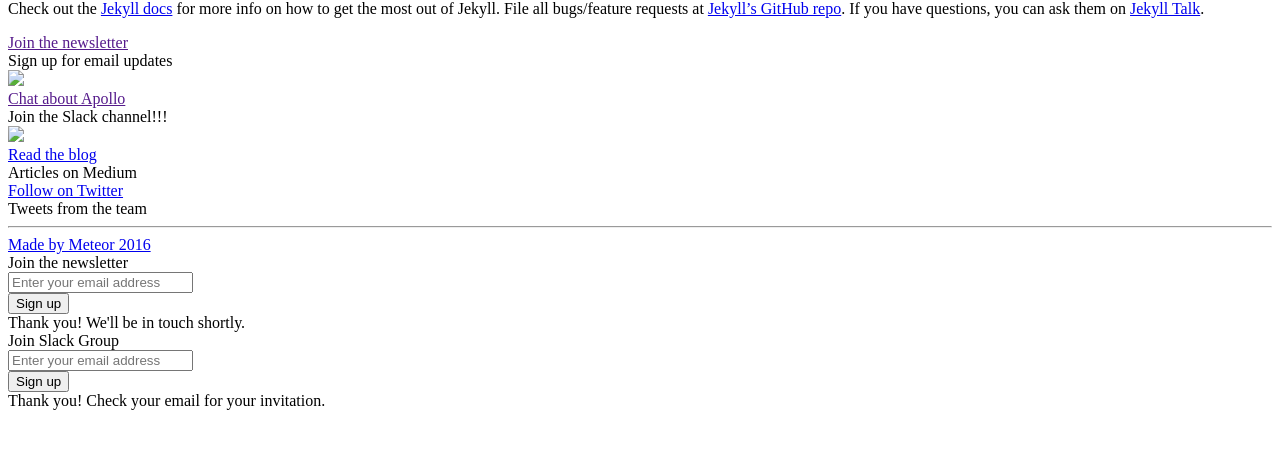
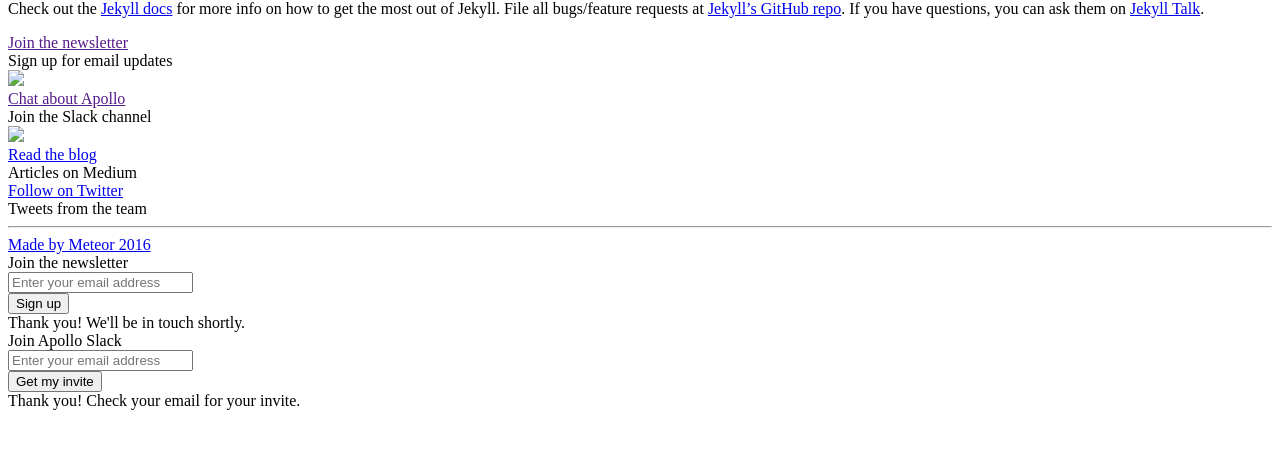
Before and after one commit to apollographql/apollo, a Jekyll site: the page built from _posts/2016-05-24-welcome-to-jekyll.markdown, in a window 1280 px wide. Shown: the part 412-861 px from the top of the page. Built offline with Jekyll 4.4.1, drawn with Linux system fonts in a browser that asks for light colours; comment, search, counter and statistics services are not loaded.

Commit message:
Language edits

```diff
--- a/_layouts/default.html
+++ b/_layouts/default.html
@@ -63,7 +63,7 @@
               <img src="img/logo-slack.svg" class="image"/>
               <div class="meta">
                 <a class="title-contact link tertiary js-join-slack" href="">Chat about Apollo</a>
-                <div class="desc-contact">Join the Slack channel!!!</div>
+                <div class="desc-contact">Join the Slack channel</div>
               </div>
             </div>
             <div class="item-contact">
@@ -123,7 +123,7 @@
         <div class="overlay-content">
           <div class="overlay-panel">
             <div class="overlay-heading">
-              <div class="title-overlay">Join Slack Group</div>
+              <div class="title-overlay">Join Apollo Slack</div>
             </div>
             <form id="slack-form" class="slack-form form-confirmable">
               <div class="fieldset">
@@ -131,11 +131,11 @@
                   <input type="email" name="email" placeholder="Enter your email address"/>
                   <span class="icon-email"></span>
                 </div>
-                <button type="submit" class="btn primary">Sign up</button>
+                <button type="submit" class="btn primary">Get my invite</button>
               </div>
               <div class="form-confirmation">
                 <div class="note-form">
-                  Thank you! Check your email for your invitation.
+                  Thank you! Check your email for your invite.
                 </div>
               </div>
             </form>
```
